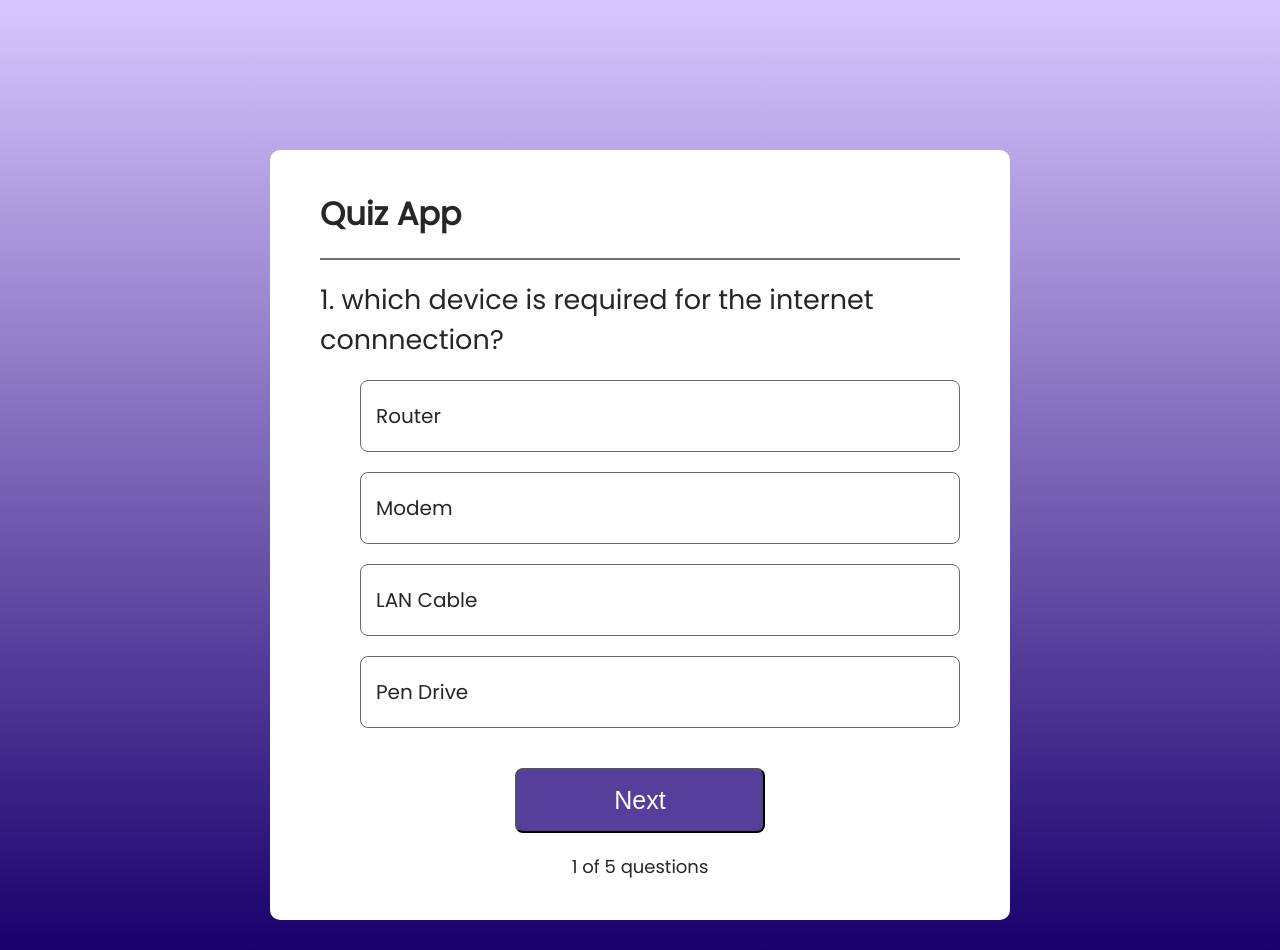
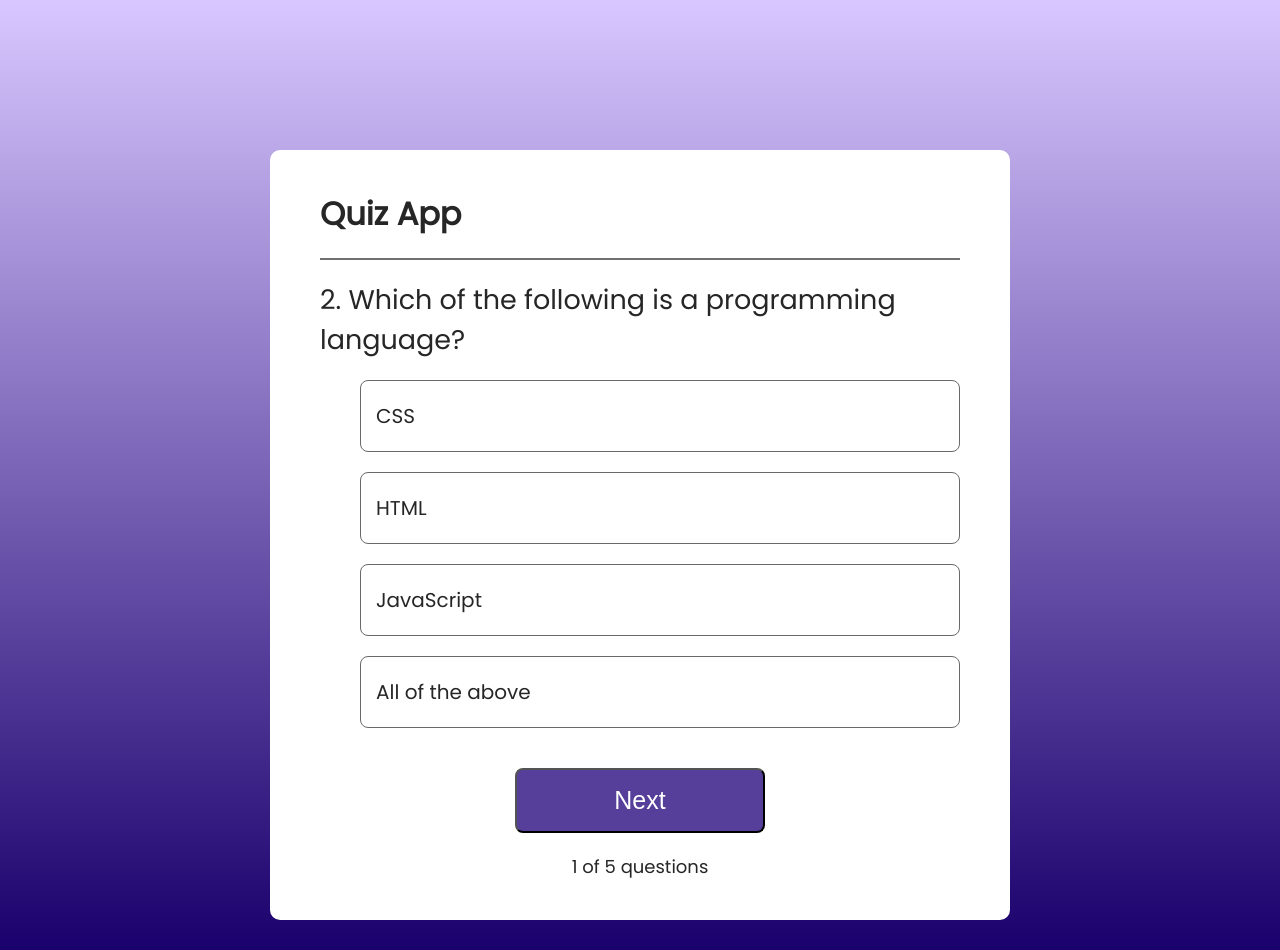
Before and after one commit to Lhachhen12/Quiz-app, a React (Vite) app: page / in a window 1280 px wide. Built offline with nearby package versions, Linux system fonts and the light colour scheme.

Commit message:
check answer e.target haru use gareko xa

```diff
--- a/src/Components/Quiz.css
+++ b/src/Components/Quiz.css
@@ -51,3 +51,13 @@
     margin: auto;
     font-size: 18px;
 }
+
+.correct{
+    background: #dffff2;
+    border-color: #00d397
+}
+
+.wrong{
+    background: #ffebeb;
+    border-color: #ff4d4d;
+}
--- a/src/Components/Quiz.jsx
+++ b/src/Components/Quiz.jsx
@@ -1,18 +1,29 @@
-import React from 'react'
+import React, { useState } from 'react'
 import './Quiz.css'
+import { data } from '../assets/data'
 
 const Quiz = () => {
+   let [index, setIndex] = useState(1);
+   let [question, setQuestion] = useState(data[index]);
+  const checkAnswer = (e, answer) => {
+    if (question.answer === answer) {
+      e.target.classList.add('correct');
+    }
+    else {
+      e.target.classList.add('wrong');
+    }
+  }
+
   return (
     <div className='container'>
         <h1>Quiz App</h1>
         <hr />
-        <h2>1. which device is required for the internet connnection?
-        </h2>
+        <h2>{index+1}. {question.question}</h2>
         <ul>
-            <li>Router</li>
-            <li>Modem</li>
-            <li>LAN Cable</li>
-            <li>Pen Drive</li>
+            <li onClick={(e)=>{checkAnswer(e,1)}}>{question.Option2}</li>
+            <li onClick={(e)=>{checkAnswer(e,2)}}>{question.Option1}</li>
+            <li onClick={(e)=>{checkAnswer(e,3)}}>{question.Option3}</li>
+            <li onClick={(e)=>{checkAnswer(e,4)}}>{question.Option4}</li>
         </ul>
         <button>Next</button>
         <div className='index'> 1 of 5 questions</div>
```
